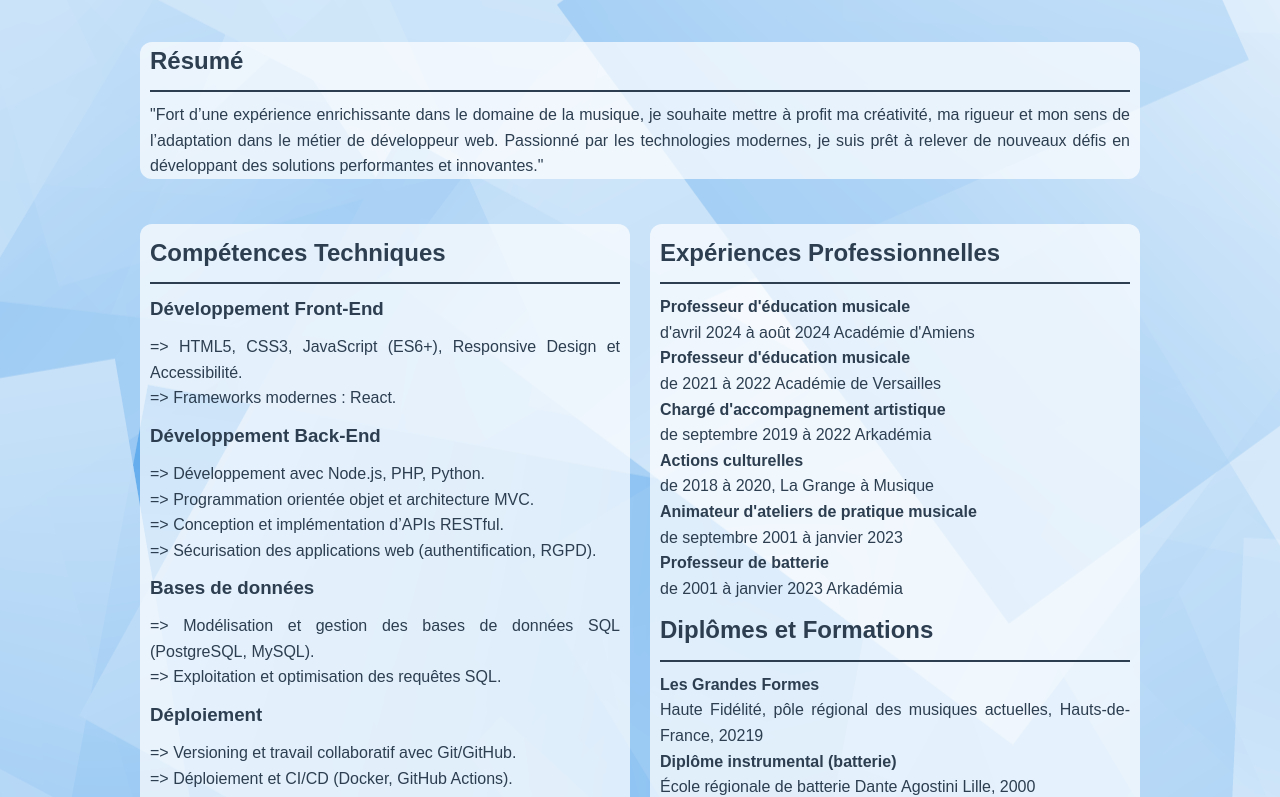
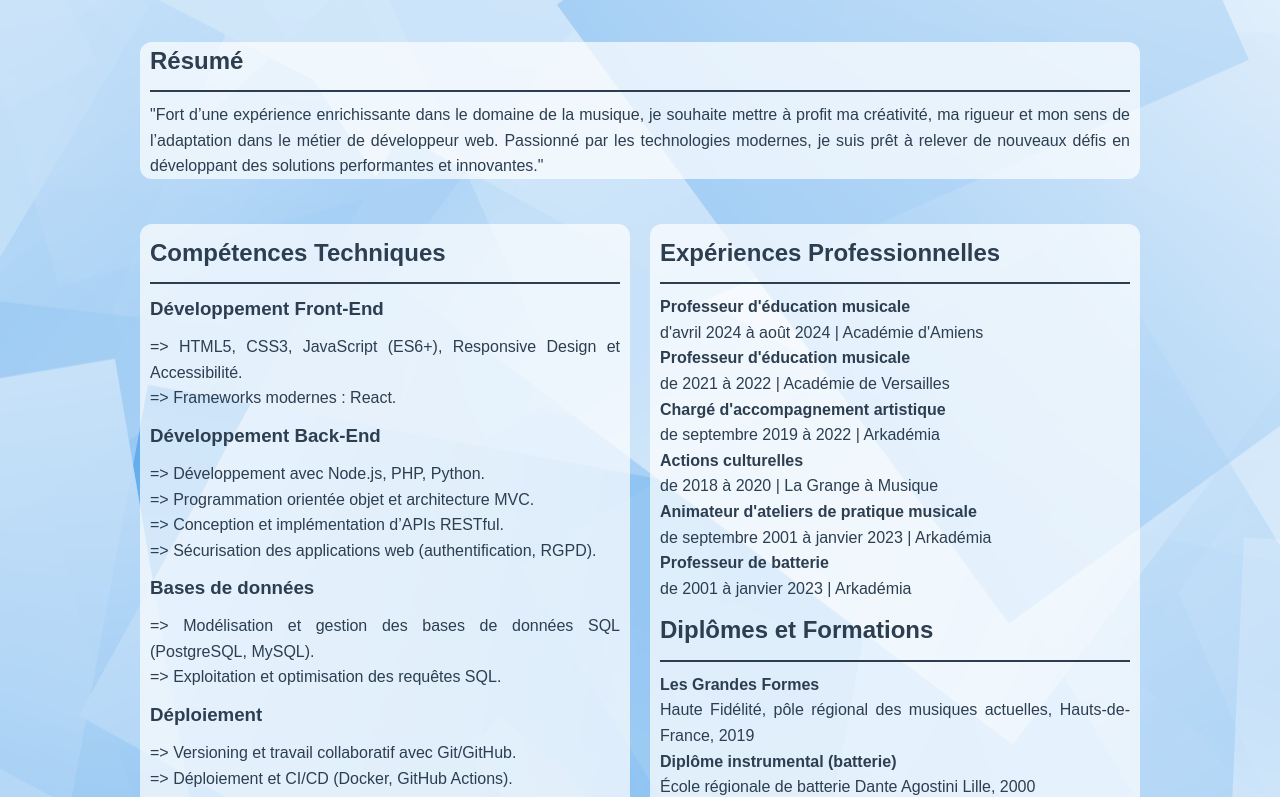
Before and after one commit to arnaudbonnafoux/cv, a plain HTML site: page index.html in a window 1280 px wide. Shown: the part 168-965 px from the top of the page. Drawn offline with Linux system fonts and the light colour scheme.

Commit message:
modif_design

```diff
--- a/index.html
+++ b/index.html
@@ -129,16 +129,16 @@
             <div class="section">
                 <h2>Expériences Professionnelles</h2>
                 <p>
-                    <strong>Professeur d'éducation musicale</strong><br>d'avril 2024 à août 2024 Académie d'Amiens<br>
-                    <strong>Professeur d'éducation musicale</strong><br>de 2021 à 2022 Académie de Versailles<br>
-                    <strong>Chargé d'accompagnement artistique</strong><br>de septembre 2019 à 2022 Arkadémia<br>
-                    <strong>Actions culturelles</strong><br> de 2018 à 2020, La Grange à Musique<br>
-                    <strong>Animateur d'ateliers de pratique musicale</strong><br>de septembre 2001 à janvier 2023<br>
-                    <strong>Professeur de batterie</strong><br>de 2001 à janvier 2023 Arkadémia
+                    <strong>Professeur d'éducation musicale</strong><br>d'avril 2024 à août 2024 | Académie d'Amiens<br>
+                    <strong>Professeur d'éducation musicale</strong><br>de 2021 à 2022 | Académie de Versailles<br>
+                    <strong>Chargé d'accompagnement artistique</strong><br>de septembre 2019 à 2022 | Arkadémia<br>
+                    <strong>Actions culturelles</strong><br> de 2018 à 2020 | La Grange à Musique<br>
+                    <strong>Animateur d'ateliers de pratique musicale</strong><br>de septembre 2001 à janvier 2023 | Arkadémia<br>
+                    <strong>Professeur de batterie</strong><br>de 2001 à janvier 2023 | Arkadémia
                 </p>
                 <h2>Diplômes et Formations</h2>
                 <p>
-                    <strong>Les Grandes Formes</strong><br>Haute Fidélité, pôle régional des musiques actuelles, Hauts-de-France, 20219<br>
+                    <strong>Les Grandes Formes</strong><br>Haute Fidélité, pôle régional des musiques actuelles, Hauts-de-France, 2019<br>
                     <strong>Diplôme instrumental (batterie)</strong><br>École régionale de batterie Dante Agostini Lille, 2000<br>
                     <strong>D.E.A. de Musicologie</strong><br>Université Lille 3, 1999
                 </p>
```
